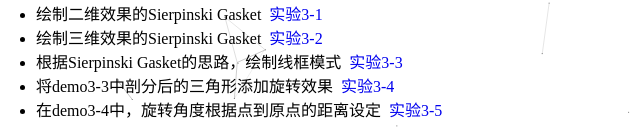
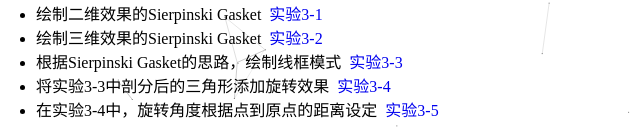
Before and after one commit to MaggieBB1/zjy.github.io, a plain HTML site: page homework.html in a window 1280 px wide. Shown: the part 670-800 px from the top of the page, 464-1104 px from the left. Drawn offline with Linux system fonts and the light colour scheme.

Commit message:
Update homework.html

```diff
--- a/homework.html
+++ b/homework.html
@@ -63,8 +63,8 @@
 			<li>绘制二维效果的Sierpinski Gasket<a href="homework/computerGraphics/lab3/demos/chap2-demo-1.html">&nbsp;&nbsp;实验3-1</a></li>
 			<li>绘制三维效果的Sierpinski Gasket<a href="homework/computerGraphics/lab3/demos/chap2-demo-2.html">&nbsp;&nbsp;实验3-2</a></li>
 			<li>根据Sierpinski Gasket的思路，绘制线框模式<a href="homework/computerGraphics/lab3/demos/chap2-demo-3.html">&nbsp;&nbsp;实验3-3</a></li>
-			<li>将demo3-3中剖分后的三角形添加旋转效果<a href="homework/computerGraphics/lab3/demos/chap2-demo-4.html">&nbsp;&nbsp;实验3-4</a></li>
-			<li>在demo3-4中，旋转角度根据点到原点的距离设定<a href="homework/computerGraphics/lab3/demos/chap2-demo-5.html">&nbsp;&nbsp;实验3-5</a></li>
+			<li>将实验3-3中剖分后的三角形添加旋转效果<a href="homework/computerGraphics/lab3/demos/chap2-demo-4.html">&nbsp;&nbsp;实验3-4</a></li>
+			<li>在实验3-4中，旋转角度根据点到原点的距离设定<a href="homework/computerGraphics/lab3/demos/chap2-demo-5.html">&nbsp;&nbsp;实验3-5</a></li>
 		</ul>
 	</div>
 
```
